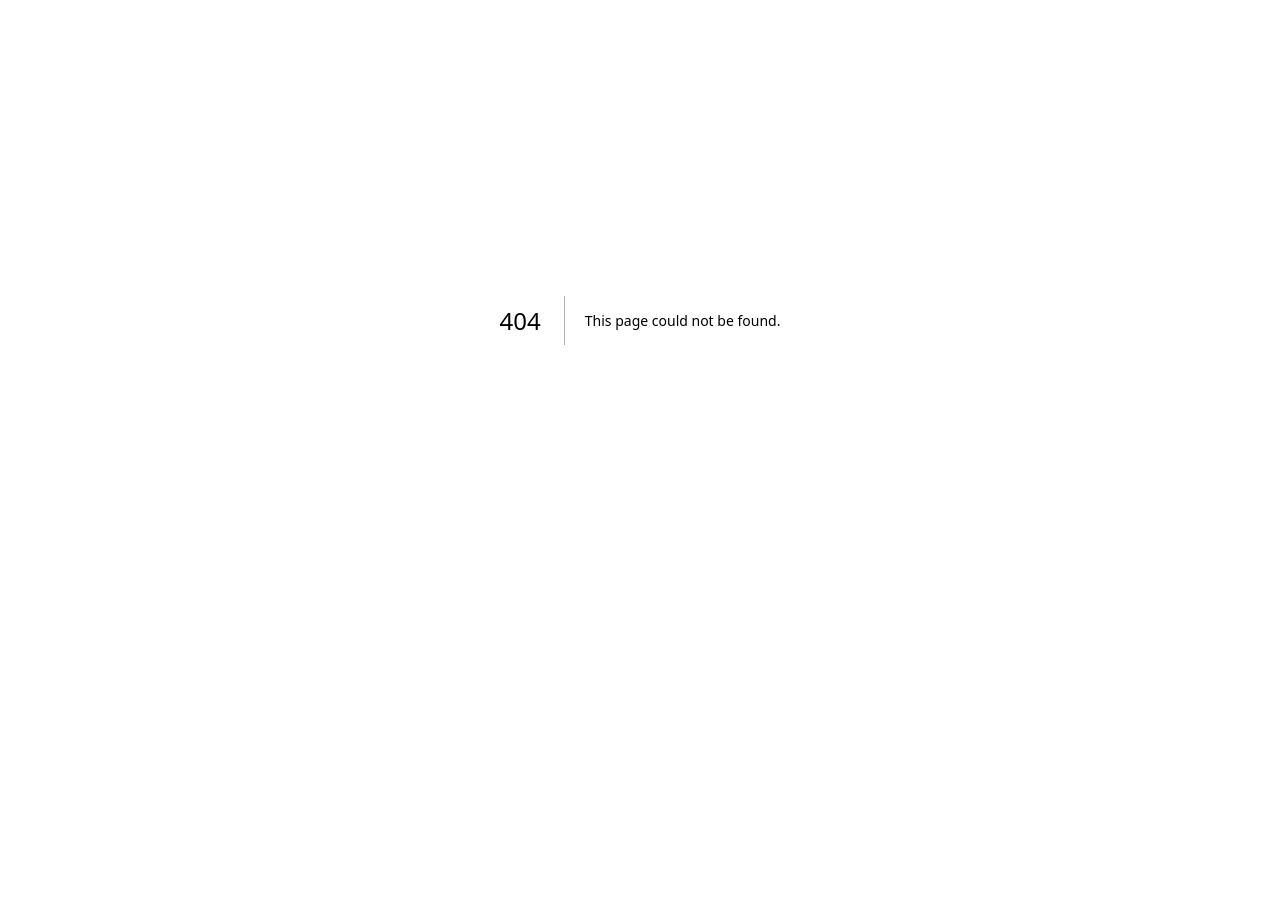
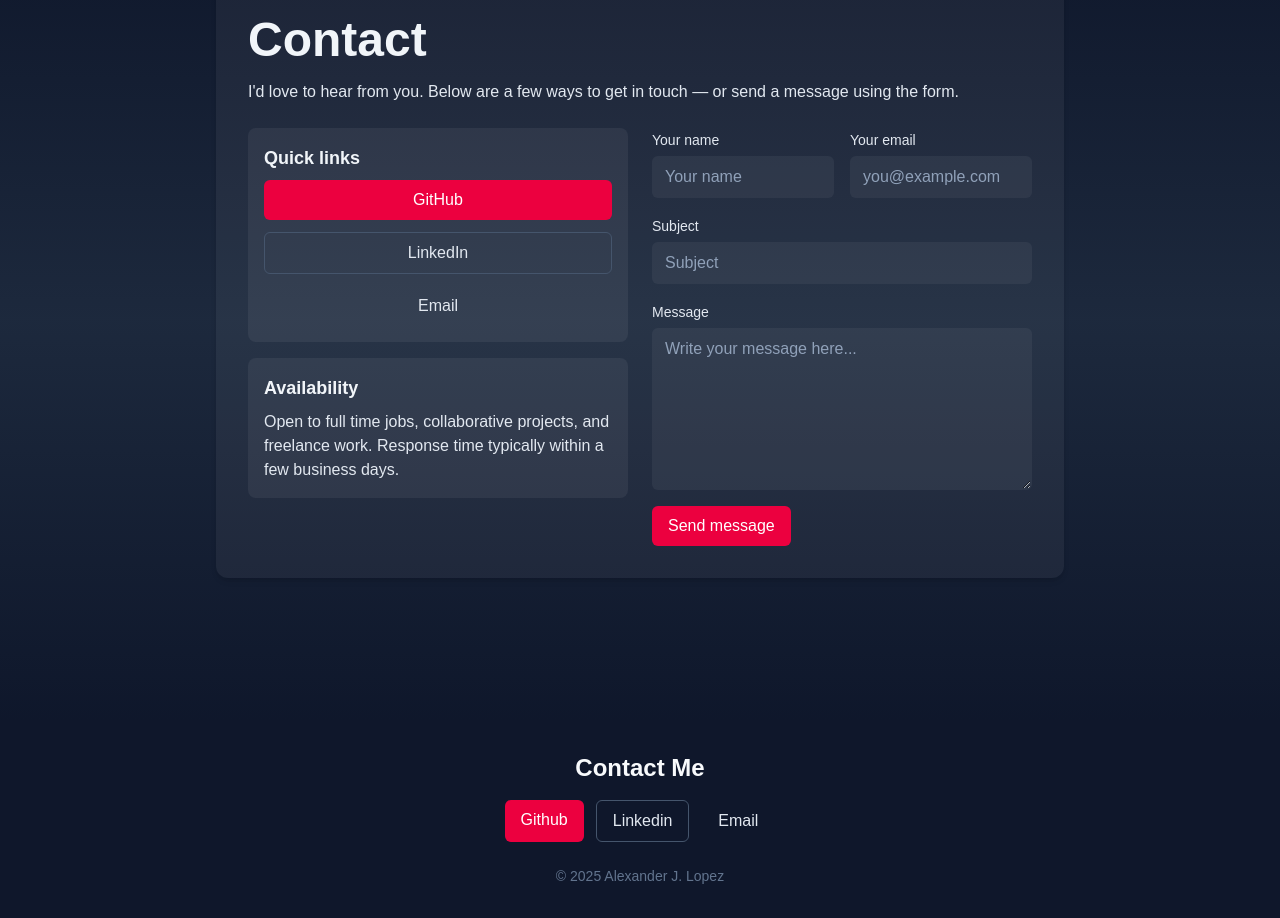
Before and after one commit to Alex-J-Lopez/Alex-J-Lopez.github.io, a Next.js app in the folder cv/: page /contact in a window 1280 px wide. Before the commit this address had no page. Shown: the part 140-1058 px from the top of the page. Before the commit the page ends 860 px from the top, so only its background shows below. Built offline with nearby package versions, Linux system fonts and the light colour scheme.

Commit message:
Implemented contact info

```diff
--- /dev/null
+++ b/cv/src/app/contact/page.js
@@ -0,0 +1,95 @@
+"use client";
+
+import { useState } from 'react';
+
+export default function ContactPage() {
+  const [sending, setSending] = useState(false);
+  const [sent, setSent] = useState(false);
+
+  const handleSubmit = (e) => {
+    e.preventDefault();
+    const form = new FormData(e.target);
+    const name = form.get('name') || 'No name';
+    const from = form.get('email') || '';
+    const subject = form.get('subject') || 'Contact from website';
+    const message = form.get('message') || '';
+
+    const bodyLines = [
+      `From: ${name}`,
+      from ? `Reply-to: ${from}` : '',
+      '',
+      message,
+    ].filter(Boolean).join('\n');
+
+    const mailto = `mailto:alex.jlopez@outlook.com?subject=${encodeURIComponent(subject)}&body=${encodeURIComponent(bodyLines)}`;
+
+    setSending(true);
+    // open mail client
+    window.location.href = mailto;
+    setTimeout(() => {
+      setSending(false);
+      setSent(true);
+    }, 500);
+  };
+
+  return (
+    <div className="min-h-screen bg-gradient-to-b from-slate-900 via-slate-800 to-slate-900 text-slate-100">
+      <div className="max-w-4xl mx-auto px-6 py-16">
+        <div className="bg-white/5 p-8 rounded-xl shadow-md">
+          <h1 className="text-4xl md:text-5xl font-extrabold mb-4">Contact</h1>
+          <p className="text-slate-200 mb-6">I'd love to hear from you. Below are a few ways to get in touch — or send a message using the form.</p>
+
+          <div className="grid grid-cols-1 md:grid-cols-2 gap-6">
+            <aside className="space-y-4">
+              <div className="bg-white/6 p-4 rounded-lg">
+                <h3 className="font-semibold text-lg mb-2">Quick links</h3>
+                <div className="flex flex-col gap-3">
+                  <a className="inline-block bg-rose-600 hover:bg-rose-500 text-white px-4 py-2 rounded-md text-center" href="https://github.com/Alex-J-Lopez" target="_blank" rel="noreferrer">GitHub</a>
+                  <a className="inline-block border border-slate-600 text-slate-200 px-4 py-2 rounded-md text-center hover:bg-white/5" href="https://www.linkedin.com/in/alexander-lopez-j" target="_blank" rel="noreferrer">LinkedIn</a>
+                  <a className="inline-block text-slate-200 px-4 py-2 rounded-md text-center hover:bg-white/5" href="mailto:alex.jlopez@outlook.com">Email</a>
+                </div>
+              </div>
+
+              <div className="bg-white/6 p-4 rounded-lg">
+                <h3 className="font-semibold text-lg mb-2">Availability</h3>
+                <p className="text-slate-200">Open to full time jobs, collaborative projects, and freelance work. Response time typically within a few business days.</p>
+              </div>
+            </aside>
+
+            <section>
+              <form onSubmit={handleSubmit} className="space-y-4">
+                <div className="grid grid-cols-1 sm:grid-cols-2 gap-4">
+                  <label className="block">
+                    <span className="text-sm text-slate-200">Your name</span>
+                    <input name="name" type="text" className="mt-1 block w-full rounded-md bg-white/5 border border-transparent px-3 py-2 text-slate-100 placeholder:text-slate-400" placeholder="Your name" required />
+                  </label>
+                  <label className="block">
+                    <span className="text-sm text-slate-200">Your email</span>
+                    <input name="email" type="email" className="mt-1 block w-full rounded-md bg-white/5 border border-transparent px-3 py-2 text-slate-100 placeholder:text-slate-400" placeholder="you@example.com" required />
+                  </label>
+                </div>
+
+                <label className="block">
+                  <span className="text-sm text-slate-200">Subject</span>
+                  <input name="subject" type="text" className="mt-1 block w-full rounded-md bg-white/5 border border-transparent px-3 py-2 text-slate-100 placeholder:text-slate-400" placeholder="Subject" />
+                </label>
+
+                <label className="block">
+                  <span className="text-sm text-slate-200">Message</span>
+                  <textarea name="message" rows={6} className="mt-1 block w-full rounded-md bg-white/5 border border-transparent px-3 py-2 text-slate-100 placeholder:text-slate-400" placeholder="Write your message here..." required></textarea>
+                </label>
+
+                <div className="flex items-center gap-3">
+                  <button type="submit" className="inline-flex items-center bg-rose-600 hover:bg-rose-500 text-white px-4 py-2 rounded-md" disabled={sending}>
+                    {sending ? 'Opening mail client...' : 'Send message'}
+                  </button>
+                  {sent && <span className="text-sm text-emerald-300">Mail client opened — check your email app to finish sending.</span>}
+                </div>
+              </form>
+            </section>
+          </div>
+        </div>
+      </div>
+    </div>
+  );
+}
--- a/cv/src/app/layout.js
+++ b/cv/src/app/layout.js
@@ -1,5 +1,6 @@
 import { Geist, Geist_Mono } from "next/font/google";
 import NavBar from "../components/NavBar";
+import Footer from "../components/Footer";
 import "./globals.css";
 
 const geistSans = Geist({
@@ -21,10 +22,11 @@ export default function RootLayout({ children }) {
   return (
     <html lang="en">
       <body
-        className={`${geistSans.variable} ${geistMono.variable} antialiased`}
+        className={`${geistSans.variable} ${geistMono.variable} antialiased bg-gradient-to-b from-slate-900 via-slate-800 to-slate-900 text-slate-100 min-h-screen flex flex-col`}
       >
         <NavBar />
         {children}
+        <Footer />
       </body>
     </html>
   );
--- a/cv/src/app/page.js
+++ b/cv/src/app/page.js
@@ -1,9 +1,60 @@
-"use client";
+import Image from 'next/image';
+import Link from 'next/link';
 
 export default function Home() {
   return (
-    <>
+    <div className="min-h-screen bg-gradient-to-b from-slate-900 via-slate-800 to-slate-900 text-slate-100">
+      <div className="max-w-6xl mx-auto px-6 py-24">
+        <div className="grid grid-cols-1 md:grid-cols-2 gap-10 items-center">
+          {/* Text column */}
+          <div>
+            <h1 className="text-4xl md:text-6xl font-extrabold leading-tight mb-4">Hi — I’m Alex Lopez.</h1>
+            <p className="text-lg text-slate-200 mb-6">
+              I am a software engineer who builds polished full stack solutions. Browse my work below or get in touch.
+            </p>
 
-    </>
+            <div className="flex flex-wrap gap-3">
+              <Link href="/about" className="inline-block bg-rose-600 hover:bg-rose-500 text-white px-5 py-3 rounded-md shadow">About</Link>
+              <Link href="/projects" className="inline-block border border-slate-400 text-slate-200 px-5 py-3 rounded-md hover:bg-white/5">Projects</Link>
+              <a href="/about#resume" target="_blank" rel="noreferrer" className="inline-block text-sm text-slate-300 px-4 py-3">Resume</a>
+            </div>
+          </div>
+
+          {/* Image collage column */}
+          <div className="space-y-4">
+            <div className="relative rounded-xl overflow-hidden shadow-xl bg-gray-200" style={{ aspectRatio: '4 / 5' }}>
+              <Image src="/media/PersonalImages/Headshots/Vertical.jpg" alt="Portrait" fill className="object-cover" />
+            </div>
+
+            <div className="grid grid-cols-2 gap-4">
+              <div className="relative rounded-lg overflow-hidden shadow bg-gray-200" style={{ aspectRatio: '1 / 1' }}>
+                <Image src="/media/PersonalImages/Headshots/Hiking.jpg" alt="Hiking" fill className="object-cover" />
+              </div>
+              <div className="relative rounded-lg overflow-hidden shadow bg-gray-200" style={{ aspectRatio: '16 / 9' }}>
+                <Image src="/media/PersonalImages/Headshots/Horizontal.jpg" alt="Landscape" fill className="object-cover" />
+              </div>
+            </div>
+          </div>
+        </div>
+
+        {/* Features / quick links */}
+        <section className="mt-16">
+          <div className="grid grid-cols-1 md:grid-cols-3 gap-6">
+            <article className="bg-white/5 p-6 rounded-lg shadow">
+              <h3 className="text-xl font-semibold mb-2">Featured Projects</h3>
+              <p className="text-slate-200">A selection of recent work blending UI, game logic, and hardware integrations.</p>
+            </article>
+            <article className="bg-white/5 p-6 rounded-lg shadow">
+              <h3 className="text-xl font-semibold mb-2">Photography</h3>
+              <p className="text-slate-200">I document projects and nature — photos are used throughout this site.</p>
+            </article>
+            <article className="bg-white/5 p-6 rounded-lg shadow">
+              <h3 className="text-xl font-semibold mb-2">Get in touch</h3>
+              <p className="text-slate-200">Email or connect on GitHub / LinkedIn — links are available on every page.</p>
+            </article>
+          </div>
+        </section>
+      </div>
+    </div>
   );
 }
--- a/cv/src/app/projects/page.js
+++ b/cv/src/app/projects/page.js
@@ -1,6 +1,6 @@
 "use client"
 import React, { useEffect, useState } from 'react';
-import ProjectPreview from '../../components/projectPreview';
+import ProjectPreview from '../../components/ProjectPreview';
 
 const ProjectsPage = () => {
     const [projects, setProjects] = useState([]);
--- /dev/null
+++ b/cv/src/components/Footer.jsx
@@ -0,0 +1,42 @@
+export default function Footer() {
+  return (
+    <footer className="bg-slate-900 text-slate-200 mt-auto">
+      <div className="max-w-6xl mx-auto px-6 py-8">
+        <section id="ContactInfo" className="InfoSection">
+          <article id="ContactArticle" className="text-center">
+            <h2 className="text-2xl font-semibold mb-4 text-slate-50">Contact Me</h2>
+
+            <div className="flex justify-center gap-3">
+              <a
+                href="https://github.com/Alex-J-Lopez"
+                target="_blank"
+                rel="noreferrer"
+                className="inline-block bg-rose-600 hover:bg-rose-500 text-white px-4 py-2 rounded-md"
+              >
+                Github
+              </a>
+
+              <a
+                href="https://www.linkedin.com/in/alexander-lopez-j"
+                target="_blank"
+                rel="noreferrer"
+                className="inline-block border border-slate-600 text-slate-200 px-4 py-2 rounded-md hover:bg-white/5"
+              >
+                Linkedin
+              </a>
+
+              <a
+                href="mailto:alex.jlopez@outlook.com"
+                className="inline-block text-slate-200 px-4 py-2 rounded-md border border-transparent hover:bg-white/5"
+              >
+                Email
+              </a>
+            </div>
+          </article>
+
+          <p className="mt-6 text-center text-sm text-slate-500">© {new Date().getFullYear()} Alexander J. Lopez</p>
+        </section>
+      </div>
+    </footer>
+  );
+}
```
